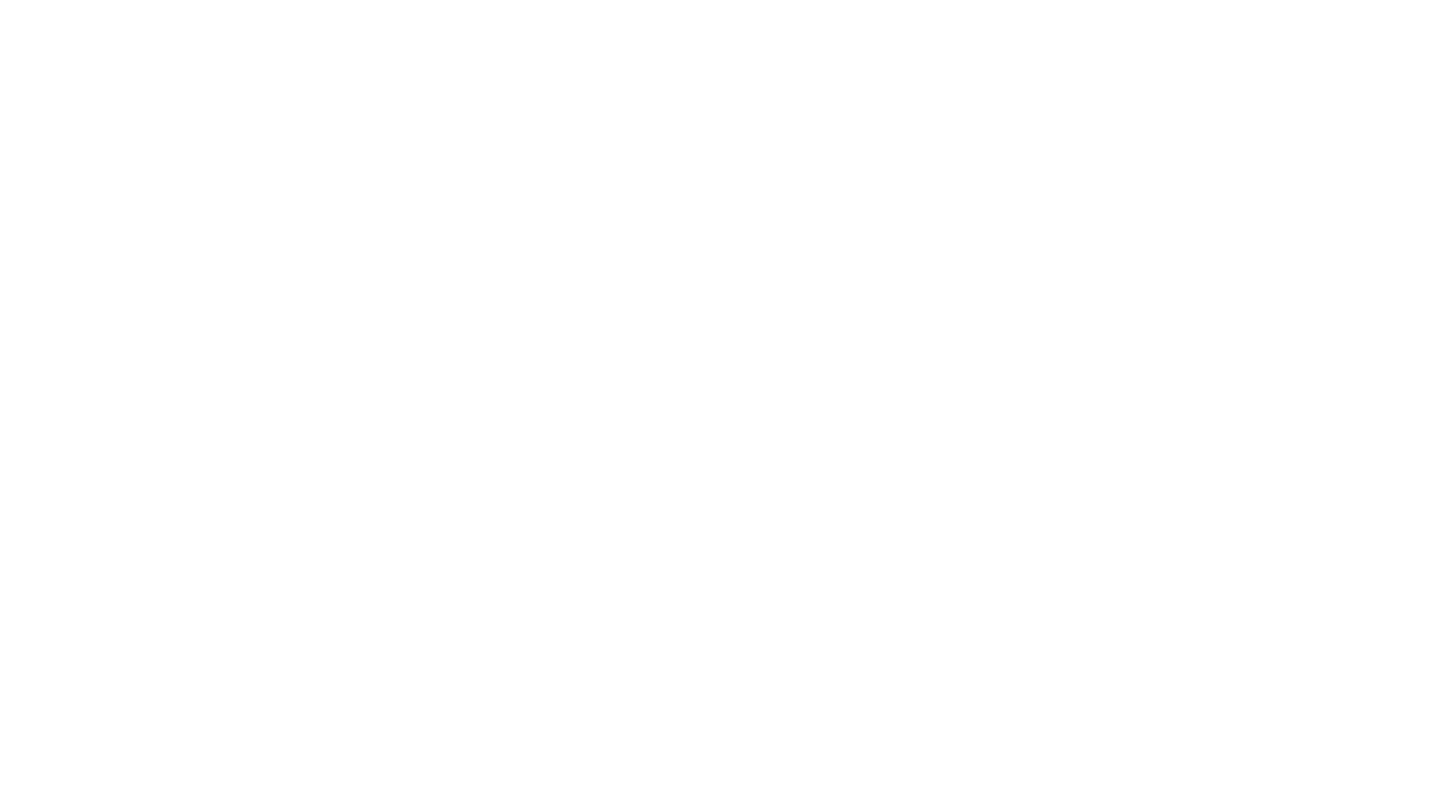
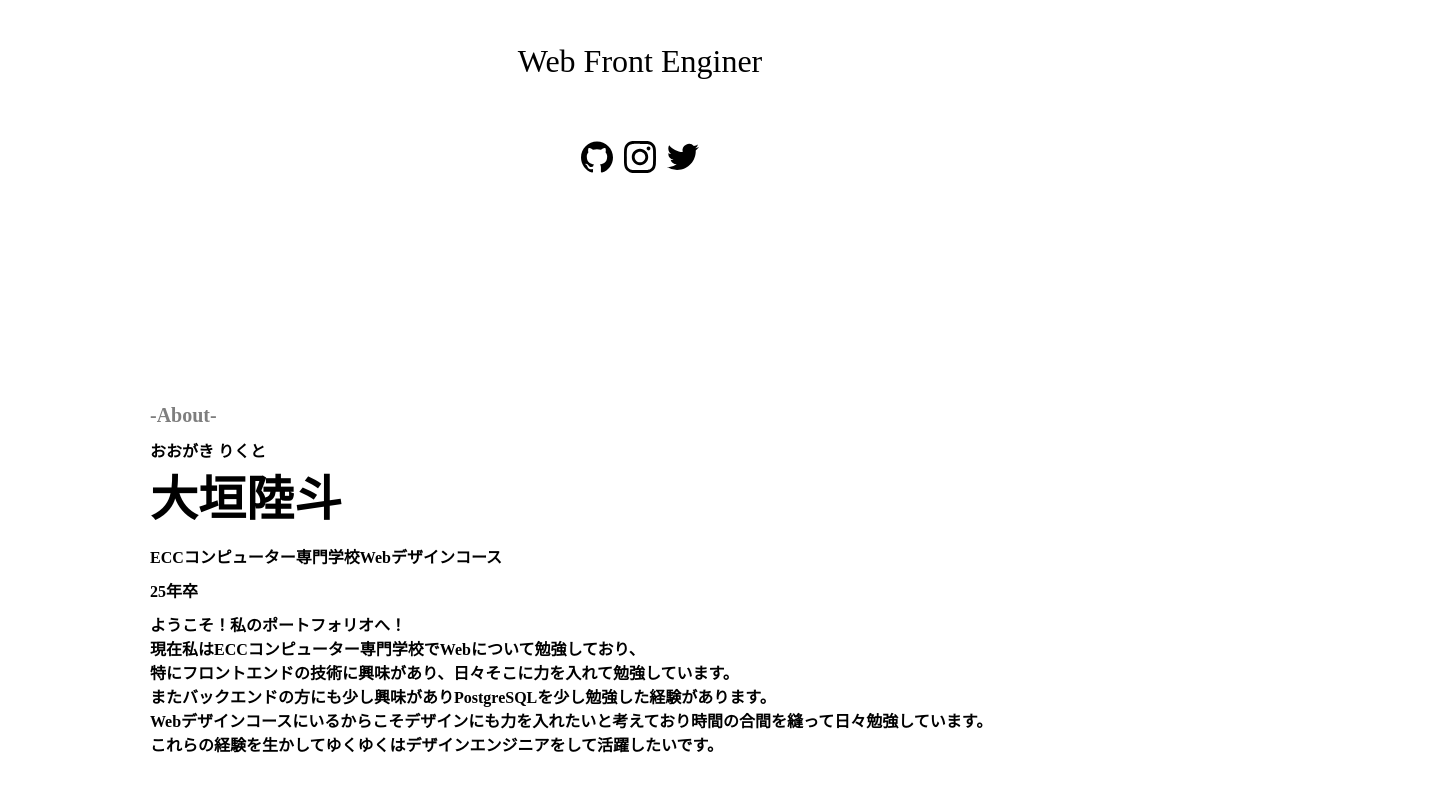
Before and after one commit to RikutoOgaki/next.js-scss, a Next.js app: page /samples/02 in a window 1280 px wide. Shown: the part 400-1192 px from the top of the page, 1430 px wide, since content can reach past the window. Before the commit the page ends 800 px from the top, so only its background shows below. Built offline with nearby package versions, Linux system fonts and the light colour scheme.

Commit message:
nextscss

```diff
--- a/package.json
+++ b/package.json
@@ -21,6 +21,7 @@
     "next": "13.3.0",
     "react": "18.2.0",
     "react-dom": "18.2.0",
+    "react-icons": "^4.8.0",
     "typescript": "5.0.3"
   },
   "devDependencies": {
--- /dev/null
+++ b/src/pages/samples/02/components/main/components/Name.tsx
@@ -0,0 +1,26 @@
+import style from './name.module.scss'
+import Link from 'next/link'
+import { SiGithub, SiInstagram, SiTwitter } from 'react-icons/si'
+
+export function Name() {
+    return (
+        <>
+            <div className={style.Namewrap}>
+                <p>Hello</p>
+                <h1>Rikuto Ogaki</h1>
+                <p>Web Front Enginer</p>
+                <div className={style.iconbox}>
+                    <Link href={'https://github.com/RikutoOgaki'}>
+                        <SiGithub className={style.icon} />
+                    </Link>
+                    <Link href={''}>
+                        <SiInstagram className={style.icon} />
+                    </Link>
+                    <Link href={''}>
+                        <SiTwitter className={style.icon} />
+                    </Link>
+                </div>
+            </div>
+        </>
+    )
+}
--- /dev/null
+++ b/src/pages/samples/02/components/main/components/Profil.tsx
@@ -0,0 +1,26 @@
+import style from './profil.module.scss'
+
+export function Profill() {
+    return (
+        <>
+            <div className={style.profillwrap}>
+                <div className={style.textbox}>
+                    <span>-About-</span>
+                    <span>おおがき りくと</span>
+                    <h2>大垣陸斗</h2>
+                    <p>ECCコンピューター専門学校Webデザインコース</p>
+                    <p>25年卒</p>
+                    <span className={style.line}></span>
+                    <p>
+                        ようこそ！私のポートフォリオへ！<br />
+                        現在私はECCコンピューター専門学校でWebについて勉強しており、<br />
+                        特にフロントエンドの技術に興味があり、日々そこに力を入れて勉強しています。<br />
+                        またバックエンドの方にも少し興味がありPostgreSQLを少し勉強した経験があります。<br />
+                        Webデザインコースにいるからこそデザインにも力を入れたいと考えており時間の合間を縫って日々勉強しています。<br />
+                        これらの経験を生かしてゆくゆくはデザインエンジニアをして活躍したいです。
+                    </p>
+                </div>
+            </div>
+        </>
+    )
+}
--- /dev/null
+++ b/src/pages/samples/02/components/main/components/name.module.scss
@@ -0,0 +1,39 @@
+.Namewrap {
+    width: 100%;
+    height: 100vh;
+    display: flex;
+    justify-content: center;
+    align-items: center;
+    flex-direction: column;
+    line-height: .5;
+
+    h1 {
+        font-size: 6.2rem;
+    }
+
+    // p:nth-child(1) {
+    //     font-size: 4.8rem;
+    // }
+
+    // p:nth-child(2) {
+    //     font-size: 4.8rem;
+    // }
+
+    p {
+        font-size: 3.2rem;
+    }
+
+    .iconbox {
+        width: 10%;
+        margin: 0 auto;
+        display: flex;
+        justify-content: space-around;
+        margin-top: 4rem;
+
+        .icon {
+            color: #000;
+            font-size: 3.2rem;
+        }
+
+    }
+}
--- /dev/null
+++ b/src/pages/samples/02/components/main/components/profil.module.scss
@@ -0,0 +1,38 @@
+.profillwrap {
+    width: 100%;
+    height: 100%;
+
+    .textbox {
+        width: 100%;
+        height: 40rem;
+        display: flex;
+        flex-direction: column;
+        justify-content: flex-start;
+        margin-left: 15rem;
+        line-height: 1.5;
+        font-weight: bold;
+
+        span:nth-child(1) {
+            font-size: 2rem;
+            margin-bottom: 1rem;
+            opacity: .5;
+        }
+
+        span:nth-child(2) {
+            font-size: 1.6rem;
+            margin: 0;
+        }
+
+        h2 {
+            font-size: 4.8rem;
+            margin: 0 0 1rem 0;
+        }
+
+        p {
+            font-size: 1.6rem;
+            margin: 0;
+            margin: 0 0 1rem 0;
+
+        }
+    }
+}
--- a/src/pages/samples/02/components/main/index.tsx
+++ b/src/pages/samples/02/components/main/index.tsx
@@ -0,0 +1,13 @@
+import { Name } from './components/Name'
+import { Profill } from './components/Profil'
+
+export function Main() {
+    return (
+        <>
+            <main>
+                <Name />
+                <Profill />
+            </main>
+        </>
+    )
+}
--- a/src/pages/samples/02/index.tsx
+++ b/src/pages/samples/02/index.tsx
@@ -1,10 +1,12 @@
 import { Header } from './components/Header'
 import { Footer } from './components/Footer'
+import { Main } from './components/main/index'
 
 export default function Sample02() {
     return (
         <>
             <Header />
+            <Main />
         </>
     )
 }
```
Also changed, not shown: 1 other file (tests, documents, lock files or other folders).
